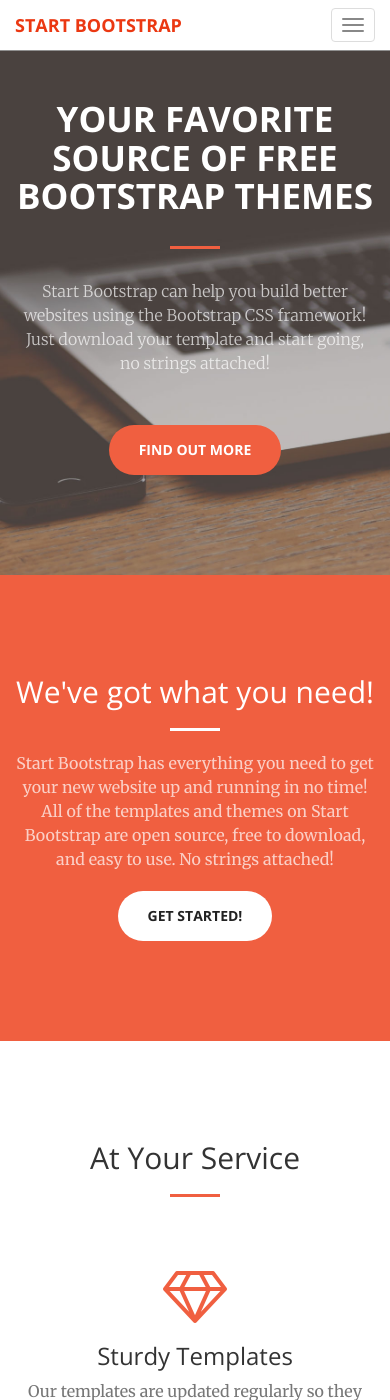
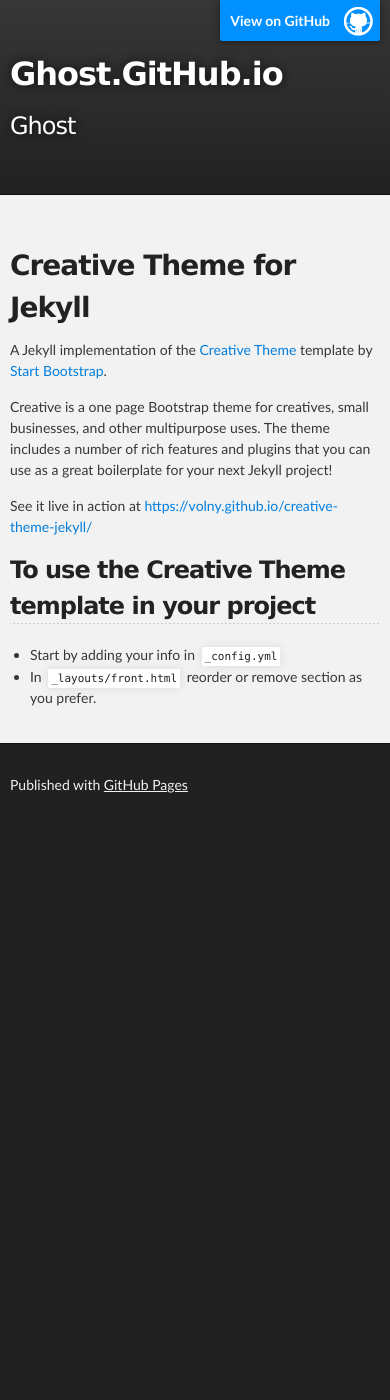
Before and after one commit to ghost713/ghost713.github.io, a Jekyll site: the page index.html, which Jekyll copies as it is, in a window 390 px wide and 1400 px high. Built offline with Jekyll 4.4.1, drawn with Linux system fonts in a browser that asks for light colours; some of the changed text lies outside the part shown.

Commit message:
Replace master branch with page content via GitHub

```diff
--- a/index.html
+++ b/index.html
@@ -1,3 +1,61 @@
----
-layout: front
----
+<!DOCTYPE html>
+<html>
+
+  <head>
+    <meta charset='utf-8'>
+    <meta http-equiv="X-UA-Compatible" content="chrome=1">
+    <meta name="description" content="Ghost.GitHub.io : Ghost">
+
+    <link rel="stylesheet" type="text/css" media="screen" href="stylesheets/stylesheet.css">
+
+    <title>Ghost.GitHub.io</title>
+  </head>
+
+  <body>
+
+    <!-- HEADER -->
+    <div id="header_wrap" class="outer">
+        <header class="inner">
+          <a id="forkme_banner" href="https://github.com/ghost713">View on GitHub</a>
+
+          <h1 id="project_title">Ghost.GitHub.io</h1>
+          <h2 id="project_tagline">Ghost</h2>
+
+        </header>
+    </div>
+
+    <!-- MAIN CONTENT -->
+    <div id="main_content_wrap" class="outer">
+      <section id="main_content" class="inner">
+        <h1>
+<a id="creative-theme-for-jekyll" class="anchor" href="#creative-theme-for-jekyll" aria-hidden="true"><span class="octicon octicon-link"></span></a>Creative Theme for Jekyll</h1>
+
+<p>A Jekyll implementation of the <a href="http://startbootstrap.com/template-overviews/creative/">Creative Theme</a> template by <a href="http://startbootstrap.com">Start Bootstrap</a>.</p>
+
+<p>Creative is a one page Bootstrap theme for creatives, small businesses, and other multipurpose uses.
+The theme includes a number of rich features and plugins that you can use as a great boilerplate for your next Jekyll project! </p>
+
+<p>See it live in action at <a href="https://volny.github.io/creative-theme-jekyll/">https://volny.github.io/creative-theme-jekyll/</a></p>
+
+<h2>
+<a id="to-use-the-creative-theme-template-in-your-project" class="anchor" href="#to-use-the-creative-theme-template-in-your-project" aria-hidden="true"><span class="octicon octicon-link"></span></a>To use the Creative Theme template in your project</h2>
+
+<ul>
+<li>Start by adding your info in <code>_config.yml</code>
+</li>
+<li>In <code>_layouts/front.html</code> reorder or remove section as you prefer.</li>
+</ul>
+      </section>
+    </div>
+
+    <!-- FOOTER  -->
+    <div id="footer_wrap" class="outer">
+      <footer class="inner">
+        <p>Published with <a href="https://pages.github.com">GitHub Pages</a></p>
+      </footer>
+    </div>
+
+
+
+  </body>
+</html>
--- /dev/null
+++ b/javascripts/main.js
@@ -0,0 +1 @@
+console.log('This would be the main JS file.');
--- /dev/null
+++ b/params.json
@@ -0,0 +1 @@
+{"name":"Ghost.GitHub.io","tagline":"Ghost","body":"# Creative Theme for Jekyll\r\n\r\nA Jekyll implementation of the [Creative Theme](http://startbootstrap.com/template-overviews/creative/) template by [Start Bootstrap](http://startbootstrap.com).\r\n\r\nCreative is a one page Bootstrap theme for creatives, small businesses, and other multipurpose uses.\r\nThe theme includes a number of rich features and plugins that you can use as a great boilerplate for your next Jekyll project! \r\n\r\nSee it live in action at <https://volny.github.io/creative-theme-jekyll/>\r\n\r\n## To use the Creative Theme template in your project\r\n\r\n- Start by adding your info in `_config.yml`\r\n- In `_layouts/front.html` reorder or remove section as you prefer.\r\n\r\n","google":"","note":"Don't delete this file! It's used internally to help with page regeneration."}
--- /dev/null
+++ b/stylesheets/github-light.css
@@ -0,0 +1,115 @@
+/*
+   Copyright 2014 GitHub Inc.
+
+   Licensed under the Apache License, Version 2.0 (the "License");
+   you may not use this file except in compliance with the License.
+   You may obtain a copy of the License at
+
+       http://www.apache.org/licenses/LICENSE-2.0
+
+   Unless required by applicable law or agreed to in writing, software
+   distributed under the License is distributed on an "AS IS" BASIS,
+   WITHOUT WARRANTIES OR CONDITIONS OF ANY KIND, either express or implied.
+   See the License for the specific language governing permissions and
+   limitations under the License.
+
+*/
+
+.pl-c /* comment */ {
+  color: #969896;
+}
+
+.pl-c1      /* constant, markup.raw, meta.diff.header, meta.module-reference, meta.property-name, support, support.constant, support.variable, variable.other.constant */,
+.pl-s .pl-v /* string variable */ {
+  color: #0086b3;
+}
+
+.pl-e  /* entity */,
+.pl-en /* entity.name */ {
+  color: #795da3;
+}
+
+.pl-s .pl-s1 /* string source */,
+.pl-smi      /* storage.modifier.import, storage.modifier.package, storage.type.java, variable.other, variable.parameter.function */ {
+  color: #333;
+}
+
+.pl-ent /* entity.name.tag */ {
+  color: #63a35c;
+}
+
+.pl-k /* keyword, storage, storage.type */ {
+  color: #a71d5d;
+}
+
+.pl-pds              /* punctuation.definition.string, string.regexp.character-class */,
+.pl-s                /* string */,
+.pl-s .pl-pse .pl-s1 /* string punctuation.section.embedded source */,
+.pl-sr               /* string.regexp */,
+.pl-sr .pl-cce       /* string.regexp constant.character.escape */,
+.pl-sr .pl-sra       /* string.regexp string.regexp.arbitrary-repitition */,
+.pl-sr .pl-sre       /* string.regexp source.ruby.embedded */ {
+  color: #183691;
+}
+
+.pl-v /* variable */ {
+  color: #ed6a43;
+}
+
+.pl-id /* invalid.deprecated */ {
+  color: #b52a1d;
+}
+
+.pl-ii /* invalid.illegal */ {
+  background-color: #b52a1d;
+  color: #f8f8f8;
+}
+
+.pl-sr .pl-cce /* string.regexp constant.character.escape */ {
+  color: #63a35c;
+  font-weight: bold;
+}
+
+.pl-ml /* markup.list */ {
+  color: #693a17;
+}
+
+.pl-mh        /* markup.heading */,
+.pl-mh .pl-en /* markup.heading entity.name */,
+.pl-ms        /* meta.separator */ {
+  color: #1d3e81;
+  font-weight: bold;
+}
+
+.pl-mq /* markup.quote */ {
+  color: #008080;
+}
+
+.pl-mi /* markup.italic */ {
+  color: #333;
+  font-style: italic;
+}
+
+.pl-mb /* markup.bold */ {
+  color: #333;
+  font-weight: bold;
+}
+
+.pl-md /* markup.deleted, meta.diff.header.from-file */ {
+  background-color: #ffecec;
+  color: #bd2c00;
+}
+
+.pl-mi1 /* markup.inserted, meta.diff.header.to-file */ {
+  background-color: #eaffea;
+  color: #55a532;
+}
+
+.pl-mdr /* meta.diff.range */ {
+  color: #795da3;
+  font-weight: bold;
+}
+
+.pl-mo /* meta.output */ {
+  color: #1d3e81;
+}
--- /dev/null
+++ b/stylesheets/stylesheet.css
@@ -0,0 +1,425 @@
+/*******************************************************************************
+Slate Theme for GitHub Pages
+by Jason Costello, @jsncostello
+*******************************************************************************/
+
+@import url(github-light.css);
+
+/*******************************************************************************
+MeyerWeb Reset
+*******************************************************************************/
+
+html, body, div, span, applet, object, iframe,
+h1, h2, h3, h4, h5, h6, p, blockquote, pre,
+a, abbr, acronym, address, big, cite, code,
+del, dfn, em, img, ins, kbd, q, s, samp,
+small, strike, strong, sub, sup, tt, var,
+b, u, i, center,
+dl, dt, dd, ol, ul, li,
+fieldset, form, label, legend,
+table, caption, tbody, tfoot, thead, tr, th, td,
+article, aside, canvas, details, embed,
+figure, figcaption, footer, header, hgroup,
+menu, nav, output, ruby, section, summary,
+time, mark, audio, video {
+  margin: 0;
+  padding: 0;
+  border: 0;
+  font: inherit;
+  vertical-align: baseline;
+}
+
+/* HTML5 display-role reset for older browsers */
+article, aside, details, figcaption, figure,
+footer, header, hgroup, menu, nav, section {
+  display: block;
+}
+
+ol, ul {
+  list-style: none;
+}
+
+table {
+  border-collapse: collapse;
+  border-spacing: 0;
+}
+
+/*******************************************************************************
+Theme Styles
+*******************************************************************************/
+
+body {
+  box-sizing: border-box;
+  color:#373737;
+  background: #212121;
+  font-size: 16px;
+  font-family: 'Myriad Pro', Calibri, Helvetica, Arial, sans-serif;
+  line-height: 1.5;
+  -webkit-font-smoothing: antialiased;
+}
+
+h1, h2, h3, h4, h5, h6 {
+  margin: 10px 0;
+  font-weight: 700;
+  color:#222222;
+  font-family: 'Lucida Grande', 'Calibri', Helvetica, Arial, sans-serif;
+  letter-spacing: -1px;
+}
+
+h1 {
+  font-size: 36px;
+  font-weight: 700;
+}
+
+h2 {
+  padding-bottom: 10px;
+  font-size: 32px;
+  background: url('../images/bg_hr.png') repeat-x bottom;
+}
+
+h3 {
+  font-size: 24px;
+}
+
+h4 {
+  font-size: 21px;
+}
+
+h5 {
+  font-size: 18px;
+}
+
+h6 {
+  font-size: 16px;
+}
+
+p {
+  margin: 10px 0 15px 0;
+}
+
+footer p {
+  color: #f2f2f2;
+}
+
+a {
+  text-decoration: none;
+  color: #007edf;
+  text-shadow: none;
+
+  transition: color 0.5s ease;
+  transition: text-shadow 0.5s ease;
+  -webkit-transition: color 0.5s ease;
+  -webkit-transition: text-shadow 0.5s ease;
+  -moz-transition: color 0.5s ease;
+  -moz-transition: text-shadow 0.5s ease;
+  -o-transition: color 0.5s ease;
+  -o-transition: text-shadow 0.5s ease;
+  -ms-transition: color 0.5s ease;
+  -ms-transition: text-shadow 0.5s ease;
+}
+
+a:hover, a:focus {text-decoration: underline;}
+
+footer a {
+  color: #F2F2F2;
+  text-decoration: underline;
+}
+
+em {
+  font-style: italic;
+}
+
+strong {
+  font-weight: bold;
+}
+
+img {
+  position: relative;
+  margin: 0 auto;
+  max-width: 739px;
+  padding: 5px;
+  margin: 10px 0 10px 0;
+  border: 1px solid #ebebeb;
+
+  box-shadow: 0 0 5px #ebebeb;
+  -webkit-box-shadow: 0 0 5px #ebebeb;
+  -moz-box-shadow: 0 0 5px #ebebeb;
+  -o-box-shadow: 0 0 5px #ebebeb;
+  -ms-box-shadow: 0 0 5px #ebebeb;
+}
+
+p img {
+  display: inline;
+  margin: 0;
+  padding: 0;
+  vertical-align: middle;
+  text-align: center;
+  border: none;
+}
+
+pre, code {
+  width: 100%;
+  color: #222;
+  background-color: #fff;
+
+  font-family: Monaco, "Bitstream Vera Sans Mono", "Lucida Console", Terminal, monospace;
+  font-size: 14px;
+
+  border-radius: 2px;
+  -moz-border-radius: 2px;
+  -webkit-border-radius: 2px;
+}
+
+pre {
+  width: 100%;
+  padding: 10px;
+  box-shadow: 0 0 10px rgba(0,0,0,.1);
+  overflow: auto;
+}
+
+code {
+  padding: 3px;
+  margin: 0 3px;
+  box-shadow: 0 0 10px rgba(0,0,0,.1);
+}
+
+pre code {
+  display: block;
+  box-shadow: none;
+}
+
+blockquote {
+  color: #666;
+  margin-bottom: 20px;
+  padding: 0 0 0 20px;
+  border-left: 3px solid #bbb;
+}
+
+
+ul, ol, dl {
+  margin-bottom: 15px
+}
+
+ul {
+  list-style-position: inside;
+  list-style: disc;
+  padding-left: 20px;
+}
+
+ol {
+  list-style-position: inside;
+  list-style: decimal;
+  padding-left: 20px;
+}
+
+dl dt {
+  font-weight: bold;
+}
+
+dl dd {
+  padding-left: 20px;
+  font-style: italic;
+}
+
+dl p {
+  padding-left: 20px;
+  font-style: italic;
+}
+
+hr {
+  height: 1px;
+  margin-bottom: 5px;
+  border: none;
+  background: url('../images/bg_hr.png') repeat-x center;
+}
+
+table {
+  border: 1px solid #373737;
+  margin-bottom: 20px;
+  text-align: left;
+ }
+
+th {
+  font-family: 'Lucida Grande', 'Helvetica Neue', Helvetica, Arial, sans-serif;
+  padding: 10px;
+  background: #373737;
+  color: #fff;
+ }
+
+td {
+  padding: 10px;
+  border: 1px solid #373737;
+ }
+
+form {
+  background: #f2f2f2;
+  padding: 20px;
+}
+
+/*******************************************************************************
+Full-Width Styles
+*******************************************************************************/
+
+.outer {
+  width: 100%;
+}
+
+.inner {
+  position: relative;
+  max-width: 640px;
+  padding: 20px 10px;
+  margin: 0 auto;
+}
+
+#forkme_banner {
+  display: block;
+  position: absolute;
+  top:0;
+  right: 10px;
+  z-index: 10;
+  padding: 10px 50px 10px 10px;
+  color: #fff;
+  background: url('../images/blacktocat.png') #0090ff no-repeat 95% 50%;
+  font-weight: 700;
+  box-shadow: 0 0 10px rgba(0,0,0,.5);
+  border-bottom-left-radius: 2px;
+  border-bottom-right-radius: 2px;
+}
+
+#header_wrap {
+  background: #212121;
+  background: -moz-linear-gradient(top, #373737, #212121);
+  background: -webkit-linear-gradient(top, #373737, #212121);
+  background: -ms-linear-gradient(top, #373737, #212121);
+  background: -o-linear-gradient(top, #373737, #212121);
+  background: linear-gradient(top, #373737, #212121);
+}
+
+#header_wrap .inner {
+  padding: 50px 10px 30px 10px;
+}
+
+#project_title {
+  margin: 0;
+  color: #fff;
+  font-size: 42px;
+  font-weight: 700;
+  text-shadow: #111 0px 0px 10px;
+}
+
+#project_tagline {
+  color: #fff;
+  font-size: 24px;
+  font-weight: 300;
+  background: none;
+  text-shadow: #111 0px 0px 10px;
+}
+
+#downloads {
+  position: absolute;
+  width: 210px;
+  z-index: 10;
+  bottom: -40px;
+  right: 0;
+  height: 70px;
+  background: url('../images/icon_download.png') no-repeat 0% 90%;
+}
+
+.zip_download_link {
+  display: block;
+  float: right;
+  width: 90px;
+  height:70px;
+  text-indent: -5000px;
+  overflow: hidden;
+  background: url(../images/sprite_download.png) no-repeat bottom left;
+}
+
+.tar_download_link {
+  display: block;
+  float: right;
+  width: 90px;
+  height:70px;
+  text-indent: -5000px;
+  overflow: hidden;
+  background: url(../images/sprite_download.png) no-repeat bottom right;
+  margin-left: 10px;
+}
+
+.zip_download_link:hover {
+  background: url(../images/sprite_download.png) no-repeat top left;
+}
+
+.tar_download_link:hover {
+  background: url(../images/sprite_download.png) no-repeat top right;
+}
+
+#main_content_wrap {
+  background: #f2f2f2;
+  border-top: 1px solid #111;
+  border-bottom: 1px solid #111;
+}
+
+#main_content {
+  padding-top: 40px;
+}
+
+#footer_wrap {
+  background: #212121;
+}
+
+
+
+/*******************************************************************************
+Small Device Styles
+*******************************************************************************/
+
+@media screen and (max-width: 480px) {
+  body {
+    font-size:14px;
+  }
+
+  #downloads {
+    display: none;
+  }
+
+  .inner {
+    min-width: 320px;
+    max-width: 480px;
+  }
+
+  #project_title {
+  font-size: 32px;
+  }
+
+  h1 {
+    font-size: 28px;
+  }
+
+  h2 {
+    font-size: 24px;
+  }
+
+  h3 {
+    font-size: 21px;
+  }
+
+  h4 {
+    font-size: 18px;
+  }
+
+  h5 {
+    font-size: 14px;
+  }
+
+  h6 {
+    font-size: 12px;
+  }
+
+  code, pre {
+    min-width: 320px;
+    max-width: 480px;
+    font-size: 11px;
+  }
+
+}
```
Also changed, not shown: images/bg_hr.png (added), images/blacktocat.png (added), images/icon_download.png (added), images/sprite_download.png (added).
